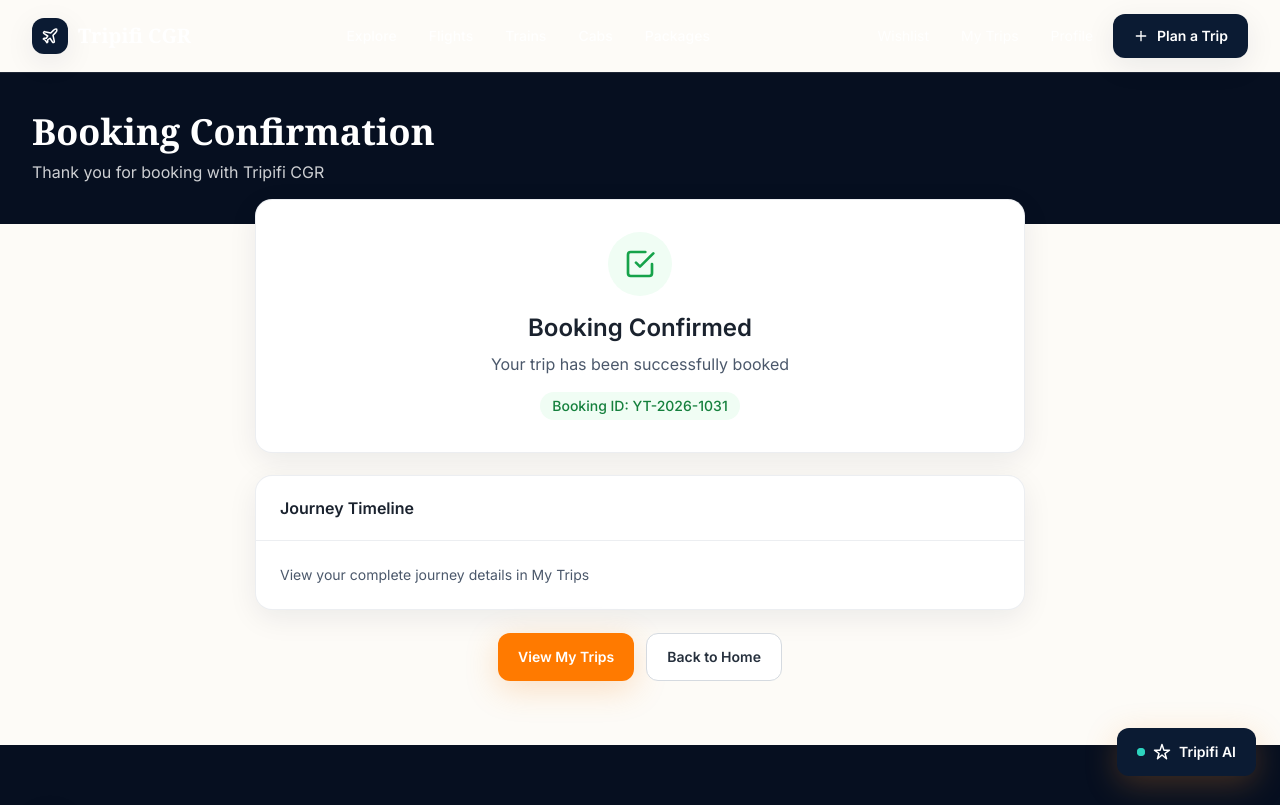
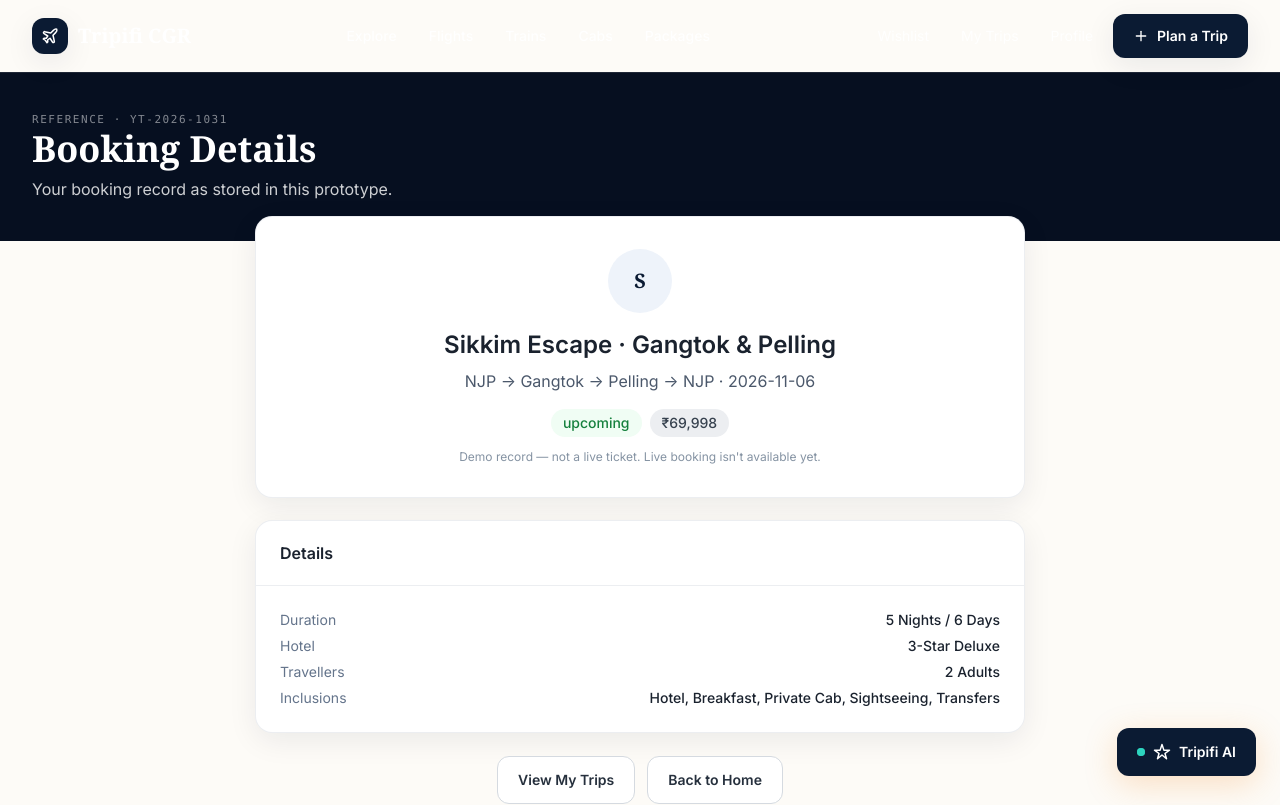
Before and after one commit to Rajd9186/Tripifi-CGR, a Next.js app: page /booking/YT-2026-1031 in a window 1280 px wide. Shown: the top 805 px of the page. Built offline with nearby package versions, Linux system fonts and the light colour scheme.

Commit message:
feat: honest booking reference page and optional enquiry email

```diff
--- /dev/null
+++ b/src/app/(app)/booking/[id]/BookingClient.tsx
@@ -0,0 +1,96 @@
+"use client";
+
+import Link from "next/link";
+import Card from "@/components/ui/Card";
+import Badge from "@/components/ui/Badge";
+import { useApp } from "@/lib/store";
+import { formatINR } from "@/lib/utils";
+
+export default function BookingClient({ id }: { id: string }) {
+  const { bookings, trips } = useApp();
+  const booking = bookings.find((b) => b.id === id);
+  const trip = trips.find((t) => t.id === id);
+  const found = booking ?? null;
+
+  return (
+    <div className="pb-16">
+      <section className="bg-navy-950 py-10">
+        <div className="max-w-8xl mx-auto px-4 sm:px-6 lg:px-8">
+          <p className="micro-meta text-[11px] text-white/50">REFERENCE · {id}</p>
+          <h1 className="font-display text-3xl sm:text-4xl font-semibold text-white">
+            {found ? "Booking Details" : trip ? "Trip Details" : "Reference Not Found"}
+          </h1>
+          <p className="mt-2 text-base text-white/80">
+            {found
+              ? "Your booking record as stored in this prototype."
+              : trip
+                ? "Your saved journey."
+                : "We couldn't find a booking or trip with this reference."}
+          </p>
+        </div>
+      </section>
+
+      <section className="px-4 sm:px-6 lg:px-8 -mt-6 relative z-20">
+        <div className="max-w-3xl mx-auto space-y-6">
+          {found ? (
+            <>
+              <Card padding="lg" className="text-center">
+                <div className="h-16 w-16 mx-auto rounded-full bg-navy-50 flex items-center justify-center mb-4 text-navy-900 font-display text-xl font-semibold">
+                  {found.title.charAt(0)}
+                </div>
+                <h2 className="text-2xl font-semibold text-ink-900 mb-2">{found.title}</h2>
+                <p className="text-base text-ink-600 mb-4">
+                  {found.route ?? ""} · {found.date}
+                </p>
+                <div className="flex justify-center gap-2 flex-wrap">
+                  <Badge variant={found.status === "cancelled" ? "danger" : found.status === "completed" ? "info" : "success"} size="md">
+                    {found.status}
+                  </Badge>
+                  <Badge variant="default" size="md">{formatINR(found.amount)}</Badge>
+                </div>
+                <p className="mt-3 text-xs text-ink-400">Demo record — not a live ticket. Live booking isn&apos;t available yet.</p>
+              </Card>
+
+              <Card title="Details">
+                <dl className="space-y-1.5 text-sm">
+                  {Object.entries(found.details).map(([k, v]) => (
+                    <div key={k} className="flex justify-between gap-3">
+                      <dt className="text-ink-500">{k}</dt>
+                      <dd className="text-right font-medium text-ink-900">{v}</dd>
+                    </div>
+                  ))}
+                </dl>
+              </Card>
+            </>
+          ) : trip ? (
+            <Card padding="lg" className="text-center">
+              <h2 className="text-2xl font-semibold text-ink-900 mb-2">{trip.name}</h2>
+              <p className="text-base text-ink-600 mb-4">
+                {trip.items.length} item{trip.items.length === 1 ? "" : "s"} · {formatINR(trip.totalAmount)}
+              </p>
+              <Link href={`/trips/${trip.id}`} className="btn-navy min-h-[48px]">
+                View Full Journey
+              </Link>
+            </Card>
+          ) : (
+            <Card padding="lg" className="text-center">
+              <h2 className="text-2xl font-semibold text-ink-900 mb-2">Nothing found for “{id}”</h2>
+              <p className="text-base text-ink-600 mb-4">
+                References are stored on this device. If you submitted a booking enquiry, track it with your reference number and phone.
+              </p>
+              <div className="flex flex-wrap gap-2 justify-center">
+                <Link href="/assistance/track" className="btn-navy min-h-[48px]">Track Enquiry</Link>
+                <Link href="/assistance" className="btn-ghost min-h-[48px]">Request Assistance</Link>
+              </div>
+            </Card>
+          )}
+
+          <div className="flex flex-wrap gap-3 justify-center">
+            <Link href="/trips" className="btn-ghost min-h-[48px]">View My Trips</Link>
+            <Link href="/" className="btn-ghost min-h-[48px]">Back to Home</Link>
+          </div>
+        </div>
+      </section>
+    </div>
+  );
+}
--- a/src/app/(app)/booking/[id]/page.tsx
+++ b/src/app/(app)/booking/[id]/page.tsx
@@ -1,75 +1,11 @@
 import type { Metadata } from "next";
-import Card from "@/components/ui/Card";
-import Badge from "@/components/ui/Badge";
-import Button from "@/components/ui/Button";
-
-interface PageProps {
-  params: { id: string };
-}
+import BookingClient from "./BookingClient";
 
 export const metadata: Metadata = {
-  title: "Booking Confirmation",
-  description: "Your booking has been confirmed - Tripifi CGR.",
+  title: "Booking Details",
+  description: "View your booking or trip reference with Tripifi CGR.",
 };
 
-export default function BookingPage({ params }: PageProps) {
-  return (
-    <div className="pb-16">
-      <section className="bg-navy-950 py-10">
-        <div className="max-w-8xl mx-auto px-4 sm:px-6 lg:px-8">
-          <h1 className="font-display text-3xl sm:text-4xl font-semibold text-white">
-            Booking Confirmation
-          </h1>
-          <p className="mt-2 text-base text-white/80">
-            Thank you for booking with Tripifi CGR
-          </p>
-        </div>
-      </section>
-
-      <section className="px-4 sm:px-6 lg:px-8 -mt-6 relative z-20">
-        <div className="max-w-3xl mx-auto space-y-6">
-          <Card padding="lg" className="text-center">
-            <div className="h-16 w-16 mx-auto rounded-full bg-leaf-50 flex items-center justify-center mb-4">
-              <svg
-                width="32"
-                height="32"
-                viewBox="0 0 24 24"
-                fill="none"
-                stroke="currentColor"
-                strokeWidth="2"
-                strokeLinecap="round"
-                strokeLinejoin="round"
-                className="text-leaf-600"
-              >
-                <polyline points="9 11 12 14 22 4"></polyline>
-                <path d="M21 12v7a2 2 0 0 1-2 2H5a2 2 0 0 1-2-2V5a2 2 0 0 1 2-2h11"></path>
-              </svg>
-            </div>
-            <h2 className="text-2xl font-semibold text-ink-900 mb-2">
-              Booking Confirmed
-            </h2>
-            <p className="text-base text-ink-600 mb-4">
-              Your trip has been successfully booked
-            </p>
-            <Badge variant="success" size="md">
-              Booking ID: {params.id}
-            </Badge>
-          </Card>
-
-          <Card title="Journey Timeline">
-            <p className="text-sm text-ink-600">
-              View your complete journey details in My Trips
-            </p>
-          </Card>
-
-          <div className="flex flex-wrap gap-3 justify-center">
-            <Button href="/trips">View My Trips</Button>
-            <Button href="/" variant="ghost">
-              Back to Home
-            </Button>
-          </div>
-        </div>
-      </section>
-    </div>
-  );
+export default function BookingPage({ params }: { params: { id: string } }) {
+  return <BookingClient id={params.id} />;
 }
--- a/src/components/booking/BookingEnquiryForm.tsx
+++ b/src/components/booking/BookingEnquiryForm.tsx
@@ -55,7 +55,7 @@ export default function BookingEnquiryForm({
     if (!PHONE_RE.test(form.phone.trim()) && !/^[6-9]\d{9}$/.test(form.phone.replace(/\D/g, "").slice(-10))) {
       e.phone = "Enter a valid 10-digit Indian mobile number.";
     }
-    if (!/^[^@\s]+@[^@\s]+\.[^@\s]+$/.test(form.email.trim())) e.email = "Enter a valid email address.";
+    if (!/^[^@\s]+@[^@\s]+\.[^@\s]+$/.test(form.email.trim()) && form.email.trim()) e.email = "Enter a valid email address.";
     if (form.travel_start_date && form.travel_end_date && form.travel_end_date < form.travel_start_date) {
       e.travel_end_date = "Return date must be on or after the travel date.";
     }
```
